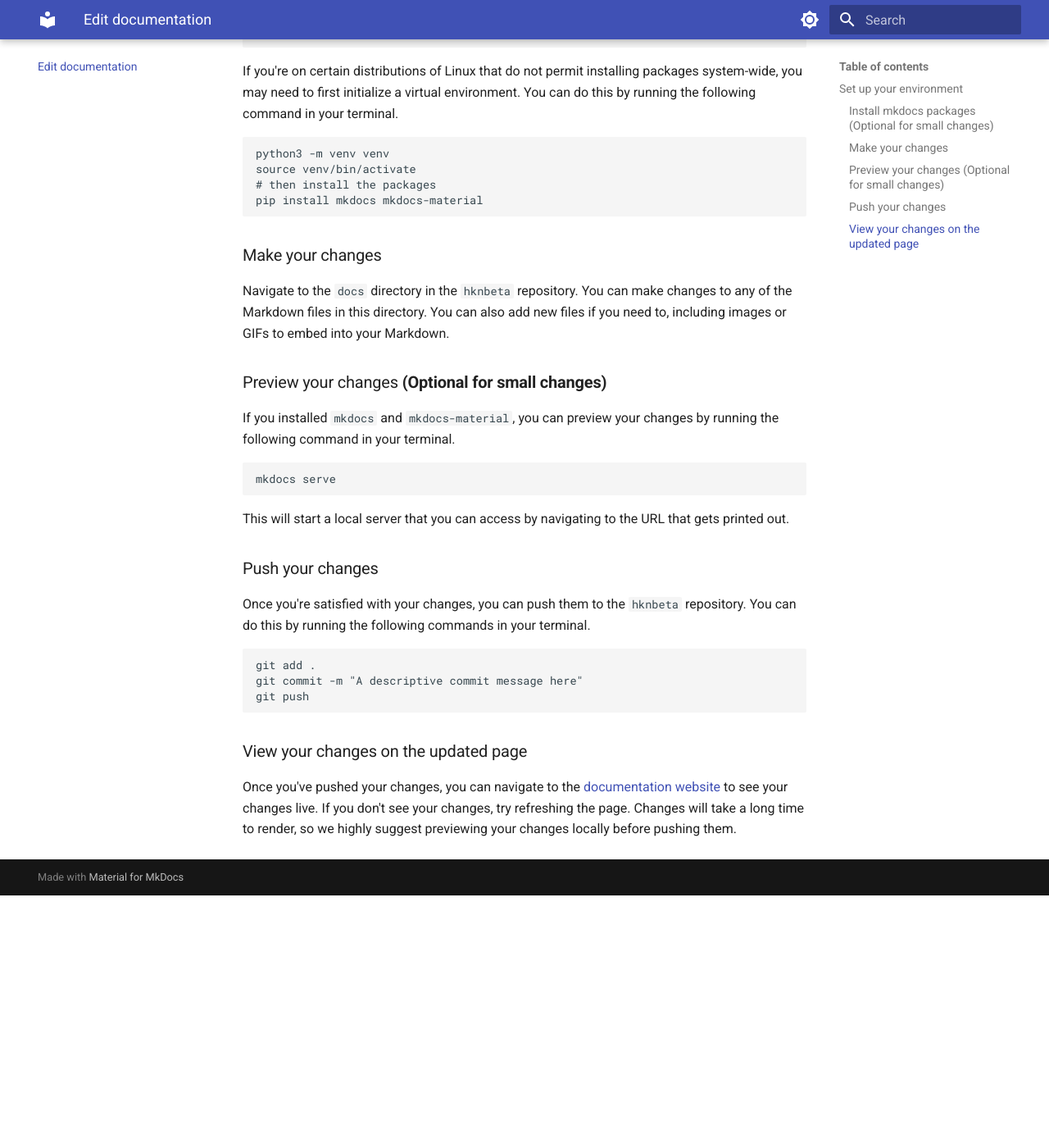
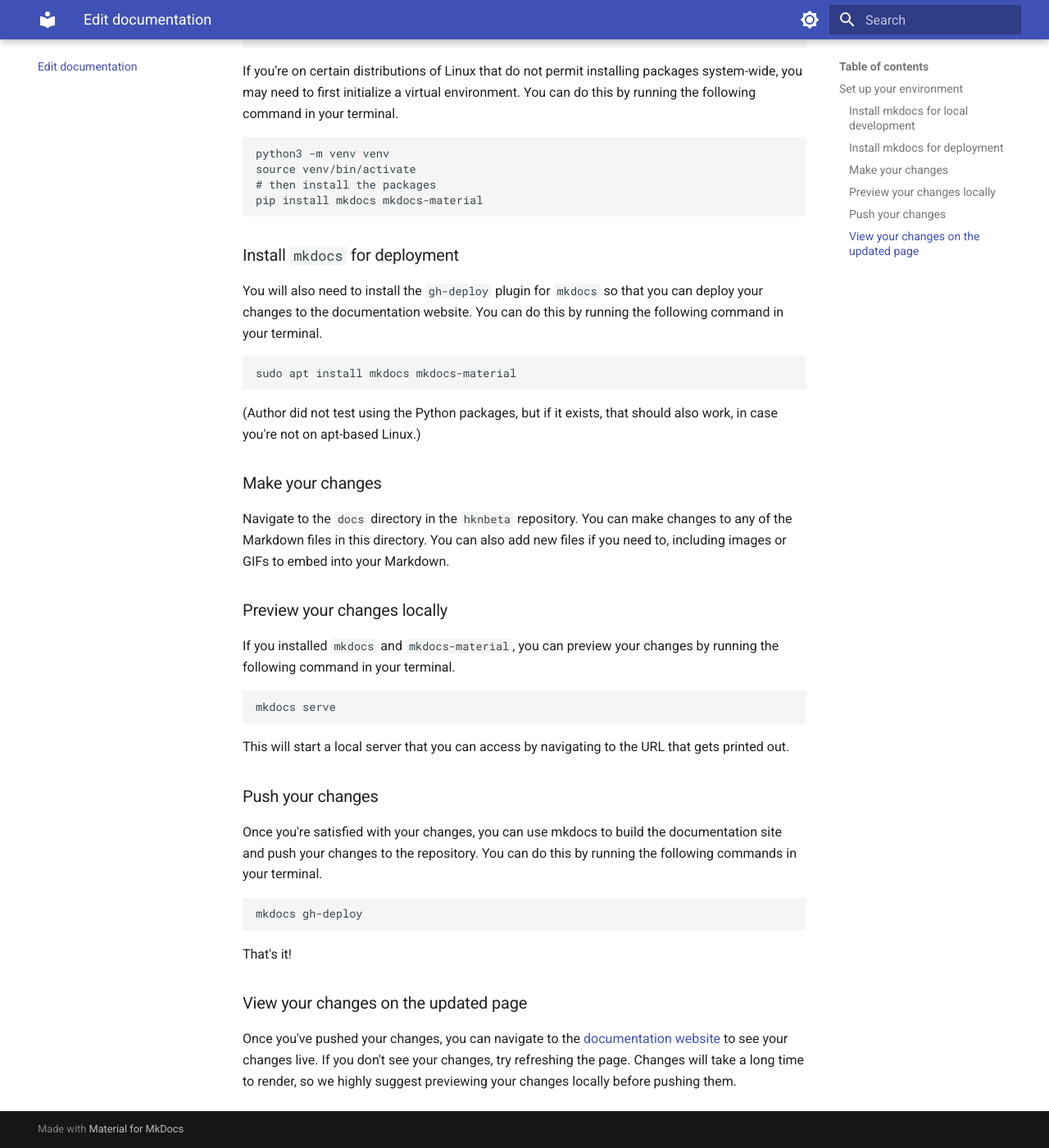
Before and after one commit to HKN-Beta/hknbeta, an MkDocs documentation site: the page built from docs/development.md, in a window 1280 px wide and 1400 px high, scrolled down 671 px. Shown: the whole window at 82% size. Built offline with MkDocs 1.6.1 and Material for MkDocs 9.7.7, drawn with Linux system fonts in a browser that asks for light colours; before the commit the page ends 1763 px from its top, so only the background shows below that; some of the changed text lies outside the part shown.

Commit message:
saving work

````diff
--- a/docs/development.md
+++ b/docs/development.md
@@ -12,7 +12,7 @@ Clone the `hknbeta` repository to your local machine.  You can do this by runnin
 git clone git@github.com:HKN-Beta/hknbeta
 ```
 
-### Install `mkdocs` packages **(Optional for small changes)**
+### Install `mkdocs` for local development
 
 Install the `mkdocs` and `mkdocs-material` packages so that you can preview your changes locally.  You can do this by running the following command in your terminal.
 
@@ -29,11 +29,21 @@ source venv/bin/activate
 pip install mkdocs mkdocs-material
 ```
 
+### Install `mkdocs` for deployment
+
+You will also need to install the `gh-deploy` plugin for `mkdocs` so that you can deploy your changes to the documentation website.  You can do this by running the following command in your terminal.
+
+```bash
+sudo apt install mkdocs mkdocs-material
+```
+
+(Author did not test using the Python packages, but if it exists, that should also work, in case you're not on apt-based Linux.)
+
 ### Make your changes
 
 Navigate to the `docs` directory in the `hknbeta` repository.  You can make changes to any of the Markdown files in this directory.  You can also add new files if you need to, including images or GIFs to embed into your Markdown.
 
-### Preview your changes **(Optional for small changes)**
+### Preview your changes locally
 
 If you installed `mkdocs` and `mkdocs-material`, you can preview your changes by running the following command in your terminal.
 
@@ -45,13 +55,13 @@ This will start a local server that you can access by navigating to the URL that
 
 ### Push your changes
 
-Once you're satisfied with your changes, you can push them to the `hknbeta` repository.  You can do this by running the following commands in your terminal.
+Once you're satisfied with your changes, you can use mkdocs to build the documentation site and push your changes to the repository.  You can do this by running the following commands in your terminal.
 
 ```bash
-git add .
-git commit -m "A descriptive commit message here"
-git push
+mkdocs gh-deploy
 ```
+
+That's it!
 
 ### View your changes on the updated page
 
--- a/mkdocs.yml
+++ b/mkdocs.yml
@@ -1,4 +1,4 @@
-site_name: My Docs
+site_name: HKN Beta Server Documentation
 theme:
   name: material
   features:
````
Also changed, not shown: docs/services/frontend.md (added, +28 -0 lines), docs/services/index.md (added, +48 -0 lines), 1 other file.
